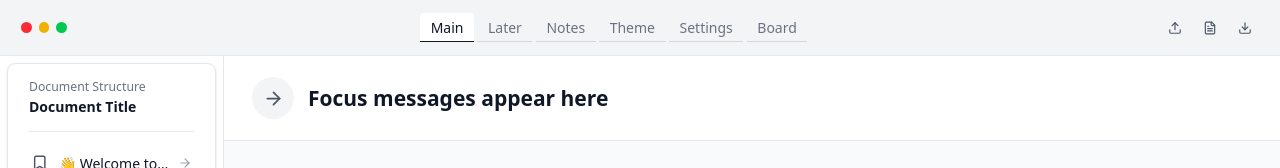
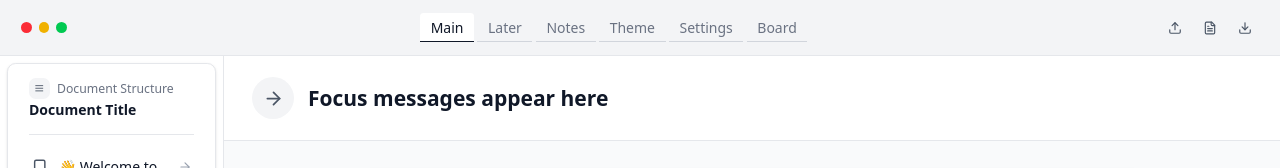
Before and after one commit to familydude/Deckhand, a React (Vite) app: page / in a window 1280 px wide. Shown: the top 168 px of the page. Built offline with nearby package versions, Linux system fonts and the light colour scheme.

Commit message:
Not perfect solution, but a good compromise.

```diff
--- a/src/App.tsx
+++ b/src/App.tsx
@@ -1,6 +1,6 @@
 import { useState, useRef, useReducer } from 'react';
 import { motion, AnimatePresence } from 'motion/react';
-import { ArrowRight } from 'lucide-react';
+import { ArrowRight, Menu } from 'lucide-react';
 import { Header } from './components/Header';
 import { Sidebar } from './components/Sidebar';
 import { TextEditor } from './components/TextEditor';
@@ -194,6 +194,10 @@ export default function App() {
     }
   };
 
+  const toggleSidebar = () => {
+    setSidebarVisible(!sidebarVisible);
+  };
+
   return (
     <div className="h-screen flex flex-col bg-gray-50">
       <Header
@@ -225,12 +229,18 @@ export default function App() {
             setActiveTab={setActiveTab}
             title={title}
             setTitle={setTitle}
+            onToggle={toggleSidebar}
           />
         </motion.div>
 
         {/* Main Content */}
-        <div
+        <motion.div
           ref={mainRef}
+          initial={false}
+          animate={{
+            x: sidebarVisible ? 0 : -256,
+          }}
+          transition={{ type: "spring", stiffness: 300, damping: 30 }}
           className="flex-1 flex flex-col overflow-hidden"
           onTouchStart={handleTouchStart}
           onTouchMove={handleTouchMove}
@@ -241,7 +251,9 @@ export default function App() {
           ) : (
             <>
               {/* Focus Banner */}
-              <div className="px-8 py-6 bg-white border-b border-gray-200">
+              <div className={`py-6 bg-white border-b border-gray-200 ${
+                !sidebarVisible ? 'pl-20 pr-8' : 'px-8'
+              }`}>
                 <div className="flex items-center gap-4">
                   <motion.div
                     whileHover={{ scale: 1.1 }}
@@ -317,17 +329,20 @@ export default function App() {
               </div>
             </>
           )}
-        </div>
+        </motion.div>
 
-        {/* Sidebar Toggle Button (Mobile) */}
+        {/* Floating Menu Toggle Button */}
         {!sidebarVisible && (
           <motion.button
-            initial={{ opacity: 0 }}
-            animate={{ opacity: 1 }}
-            onClick={() => setSidebarVisible(true)}
-            className="fixed top-20 left-4 z-20 bg-white shadow-lg rounded-full p-2 border border-gray-200"
+            initial={{ opacity: 0, x: -20 }}
+            animate={{ opacity: 1, x: 0 }}
+            exit={{ opacity: 0, x: -20 }}
+            onClick={toggleSidebar}
+            className="fixed top-20 left-4 z-20 w-8 h-8 bg-gray-100 hover:bg-gray-200 shadow-lg rounded-md flex items-center justify-center border border-gray-200 transition-colors"
+            whileHover={{ scale: 1.05 }}
+            whileTap={{ scale: 0.95 }}
           >
-            <ArrowRight className="w-5 h-5 text-gray-600 rotate-180" />
+            <Menu className="w-4 h-4 text-gray-600" />
           </motion.button>
         )}
       </div>
--- a/src/components/Sidebar.tsx
+++ b/src/components/Sidebar.tsx
@@ -1,7 +1,7 @@
 import { useState } from 'react';
 import { motion, Reorder } from 'motion/react';
 import { BlockAction } from '../App';
-import { Star, Book, Bookmark, ArrowRight, MoreHorizontal, AlignLeft } from 'lucide-react';
+import { Star, Book, Bookmark, ArrowRight, MoreHorizontal, AlignLeft, Menu } from 'lucide-react';
 import svgPaths from "../imports/svg-gsfv4q9vrt";
 
 interface Block {
@@ -19,9 +19,10 @@ interface SidebarProps {
   setActiveTab: (tab: string) => void;
   title: string;
   setTitle: (title: string) => void;
+  onToggle: () => void;
 }
 
-export function Sidebar({ blocks, onBlockClick, dispatch, activeTab, setActiveTab, title, setTitle }: SidebarProps) {
+export function Sidebar({ blocks, onBlockClick, dispatch, activeTab, setActiveTab, title, setTitle, onToggle }: SidebarProps) {
   const [hoveredItem, setHoveredItem] = useState<string | null>(null);
   const [isDragging, setIsDragging] = useState(false);
 
@@ -33,9 +34,19 @@ export function Sidebar({ blocks, onBlockClick, dispatch, activeTab, setActiveTa
       <div className="p-2 flex-1 overflow-hidden flex flex-col">
         <div className="bg-white rounded-lg border border-gray-200 shadow-sm flex flex-col h-full">
           <div className="p-2 flex flex-col h-full">
-            {/* Menu Header - Fixed */}
+            {/* Menu Header with Toggle Button - Fixed */}
             <div className="px-4 py-2 flex-shrink-0">
-              <div className="text-sm text-gray-500">Document Structure</div>
+              <div className="flex items-center gap-2">
+                <motion.button
+                  onClick={onToggle}
+                  className="w-6 h-6 bg-gray-100 hover:bg-gray-200 rounded-md flex items-center justify-center transition-colors flex-shrink-0"
+                  whileHover={{ scale: 1.05 }}
+                  whileTap={{ scale: 0.95 }}
+                >
+                  <Menu className="w-3 h-3 text-gray-600" />
+                </motion.button>
+                <div className="text-sm text-gray-500">Document Structure</div>
+              </div>
               <div
                 className="font-semibold text-gray-900 cursor-text"
                 onClick={(e) => {
```
